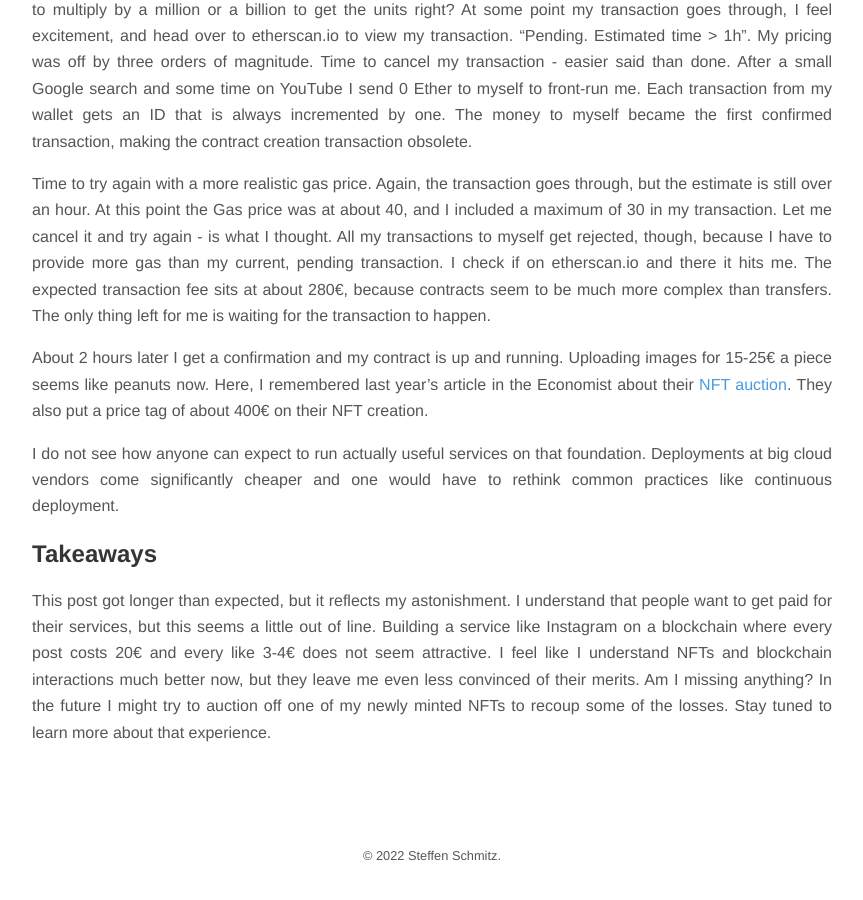
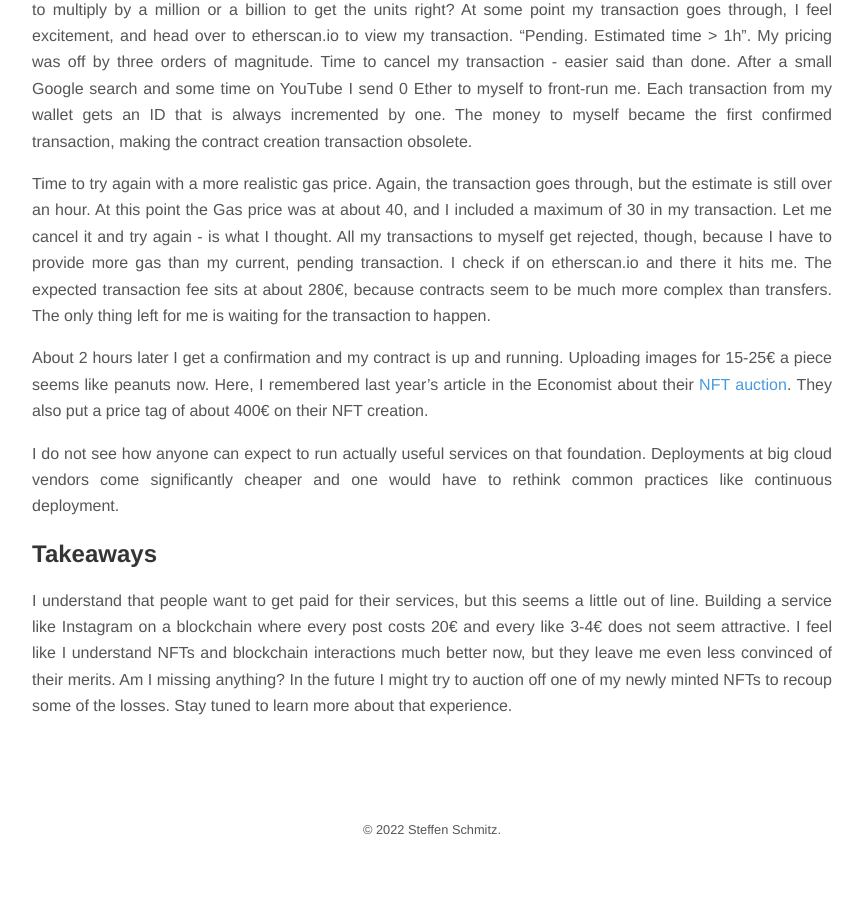
Before and after one commit to Steffen911/steffen911.github.io, a Jekyll site: the page built from _posts/2022-04-23-learning-about-nfts.md, in a window 1280 px wide and 900 px high, scrolled down 2603 px. Shown: the whole window, without its empty margins (208-1071 px from the left). Built offline with Jekyll 4.4.1, drawn with Linux system fonts in a browser that asks for light colours; nearby versions of some CDN libraries; after the commit the page ends 3477 px from its top, so only the background shows below that.

Commit message:
chore: final editing

```diff
--- a/_posts/2022-04-23-learning-about-nfts.md
+++ b/_posts/2022-04-23-learning-about-nfts.md
@@ -123,7 +123,6 @@ continuous deployment.
 
 ## Takeaways
 
-This post got longer than expected, but it reflects my astonishment.
 I understand that people want to get paid for their services, but this seems a little out of line.
 Building a service like Instagram on a blockchain where every post costs 20€ and every like 3-4€ does not seem attractive.
 I feel like I understand NFTs and blockchain interactions much better now, but they leave me even less convinced of their merits.
```
